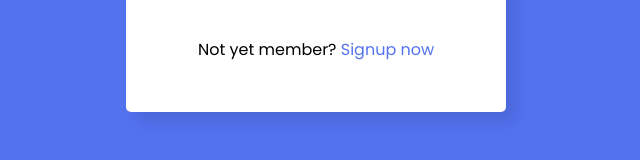
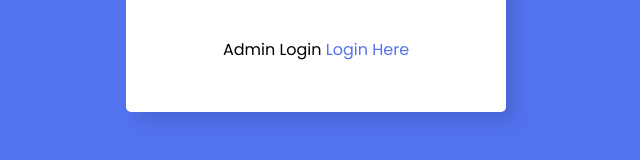
Before and after one commit to Gagandeep20/Student-management-system, a plain HTML site: page index.html in a window 1280 px wide. Shown: the part 530-690 px from the top of the page, 324-964 px from the left. Drawn offline with Linux system fonts and the light colour scheme.

Commit message:
Update index.html

```diff
--- a/index.html
+++ b/index.html
@@ -31,7 +31,7 @@
       <div class="pass-txt"><a href="#">Forgot password?</a></div>
       <input type="submit" value="Login">
     </form>
-    <div class="sign-txt">Not yet member? <a href="#">Signup now</a></div>
+    <div class="sign-txt">Admin Login <a href="#">Login Here</a></div>
   </div>
 
   <script src="script.js"></script>
```
